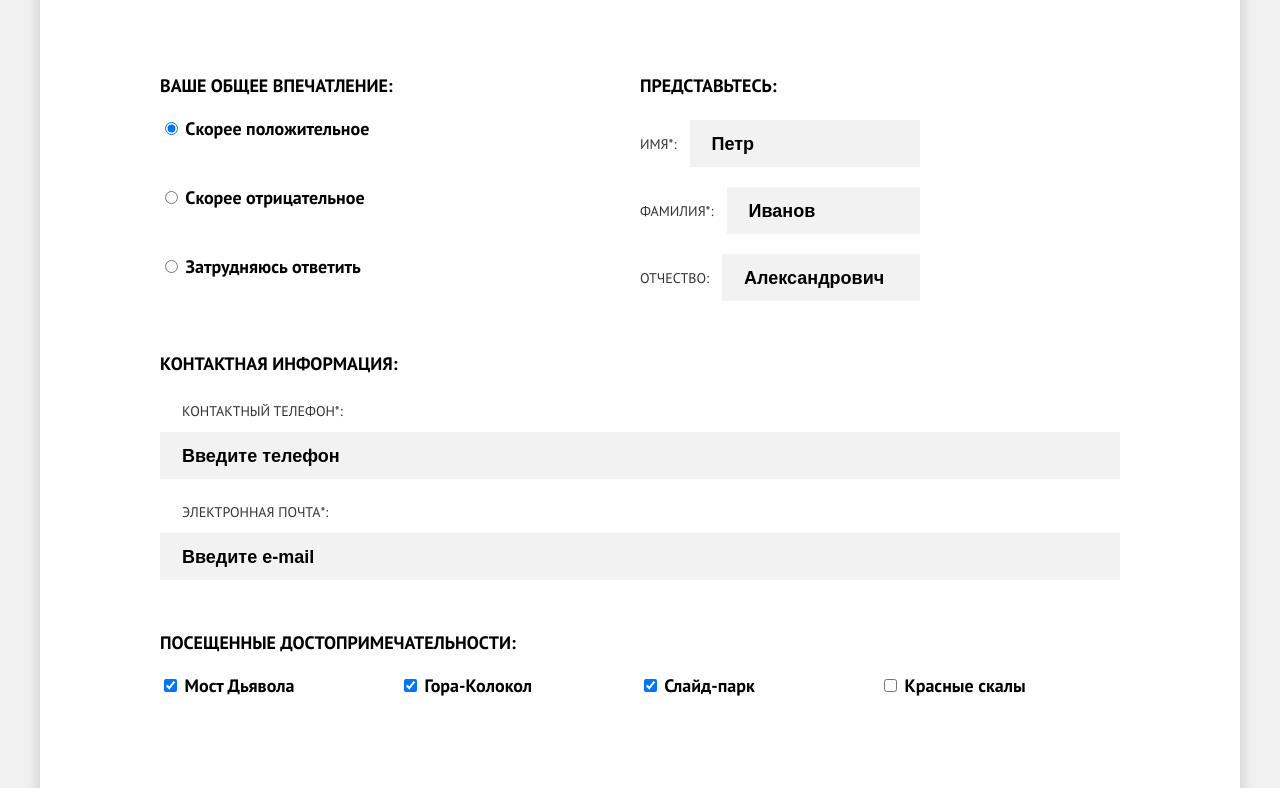
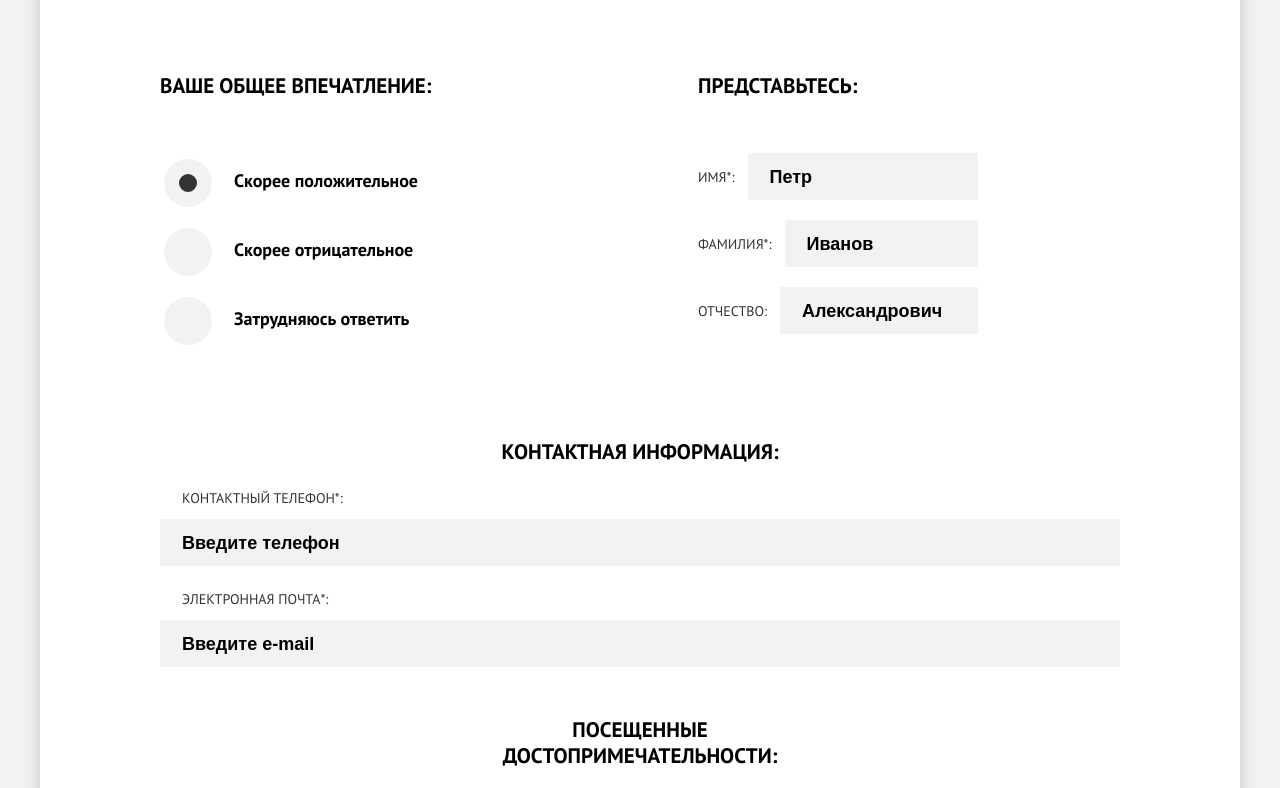
Before and after one commit to greyfox209/Sedona-Second-Course-HTMLAcademy, a website: page source/form.html in a window 1280 px wide. Shown: the part 572-1360 px from the top of the page. Drawn offline with nearby package versions, Linux system fonts and the light colour scheme; files that its build step writes are made by us from their sources.

Commit message:
ДЭ формы: радио и чекбокс

```diff
--- a/source/sass/blocks/checkbox.scss
+++ b/source/sass/blocks/checkbox.scss
@@ -1,3 +1,49 @@
+.checkbox {
+  position: relative;
+  justify-self: center;
+  min-width: 200px;
+}
+
 .checkbox:not(:last-child) {
-  margin-bottom: 54px;
+  margin-bottom: 34px;
 }
+
+.checkbox__input {
+  position: absolute;
+  width: 46px;
+  height: 46px;
+}
+
+.checkbox__label {
+  display: block;
+  padding: 11px 0 11px 77px;
+  cursor: pointer;
+}
+
+.checkbox__input + .checkbox__label::before {
+  position: absolute;
+  top: 2px;
+  left: 3px;
+  width: 48px;
+  height: 48px;
+  background-color: $grey-200;
+  border-radius: 10%;
+  content: "";
+}
+
+.checkbox__input:checked + .checkbox__label::after {
+  position: absolute;
+  top: 18px;
+  left: 15px;
+  width: 24px;
+  height: 16px;
+  background-image: url(../img/tick.svg);
+  background-repeat: no-repeat;
+  content: "";
+}
+
+@media (min-width: $tablet-width) {
+  .checkbox:not(:last-child) {
+    margin-bottom: 34px;
+  }
+}
--- a/source/sass/blocks/form-group.scss
+++ b/source/sass/blocks/form-group.scss
@@ -28,8 +28,26 @@
 }
 
 @media (min-width: $tablet-width) {
+  .form-group--login {
+    padding-left: 58px;
+    padding-bottom: 72px;
+  }
+
+  .form-group__title {
+    font-size: 21px;
+  }
+
+  .form-group--login .form-group__title {
+    margin-bottom: 54px;
+  }
+
   .form-group--contacts {
     grid-column: 1 / -1;
+  }
+
+  .form-group--contacts .form-group__title {
+    margin-bottom: 20px;
+    text-align: center;
   }
 }
 
--- a/source/sass/blocks/form-list.scss
+++ b/source/sass/blocks/form-list.scss
@@ -15,15 +15,37 @@
 @media (min-width: $tablet-width) {
   .form-list--impression {
     order: -1;
+    padding-bottom: 76px;
+  }
+
+  .form-list__title {
+    font-size: 21px;
+  }
+
+  .form-list--impression .form-list__title {
+    margin-bottom: 58px;
   }
 
   .form-list--attractions {
     grid-column: 1 / -1;
+    padding-bottom: 41px;
   }
 
   .form-list--attractions .form-list__list {
     display: grid;
     grid-template-columns: repeat(2, 1fr);
+    padding-left: 80px;
+    padding-right: 80px;
+  }
+
+  .form-list--attractions .form-list__title {
+    margin: 0 auto;
+    max-width: 308px;
+    text-align: center;
+  }
+
+  .form-list--attractions .form-list__title {
+    margin-bottom: 47px;
   }
 }
 
--- a/source/sass/blocks/radio.scss
+++ b/source/sass/blocks/radio.scss
@@ -1,3 +1,47 @@
+.radio {
+  position: relative;
+}
+
 .radio:not(:last-child) {
-  margin-bottom: 43px;
+  margin-bottom: 21px;
 }
+
+.radio__input {
+  position: absolute;
+  width: 46px;
+  height: 46px;
+}
+
+.radio__label {
+  display: block;
+  padding: 11px 0 11px 74px;
+  cursor: pointer;
+}
+
+.radio__input + .radio__label::before {
+  position: absolute;
+  top: 2px;
+  left: 4px;
+  width: 48px;
+  height: 48px;
+  background-color: $grey-200;
+  border-radius: 50%;
+  content: "";
+}
+
+.radio__input:checked + .radio__label::after {
+  position: absolute;
+  top: 17px;
+  left: 19px;
+  width: 18px;
+  height: 18px;
+  background-color: $grey-700;
+  border-radius: 50%;
+  content: "";
+}
+
+@media (min-width: $tablet-width) {
+  .radio:not(:last-child) {
+    margin-bottom: 21px;
+  }
+}
```
Also changed, not shown: source/img/tick.svg (added).
